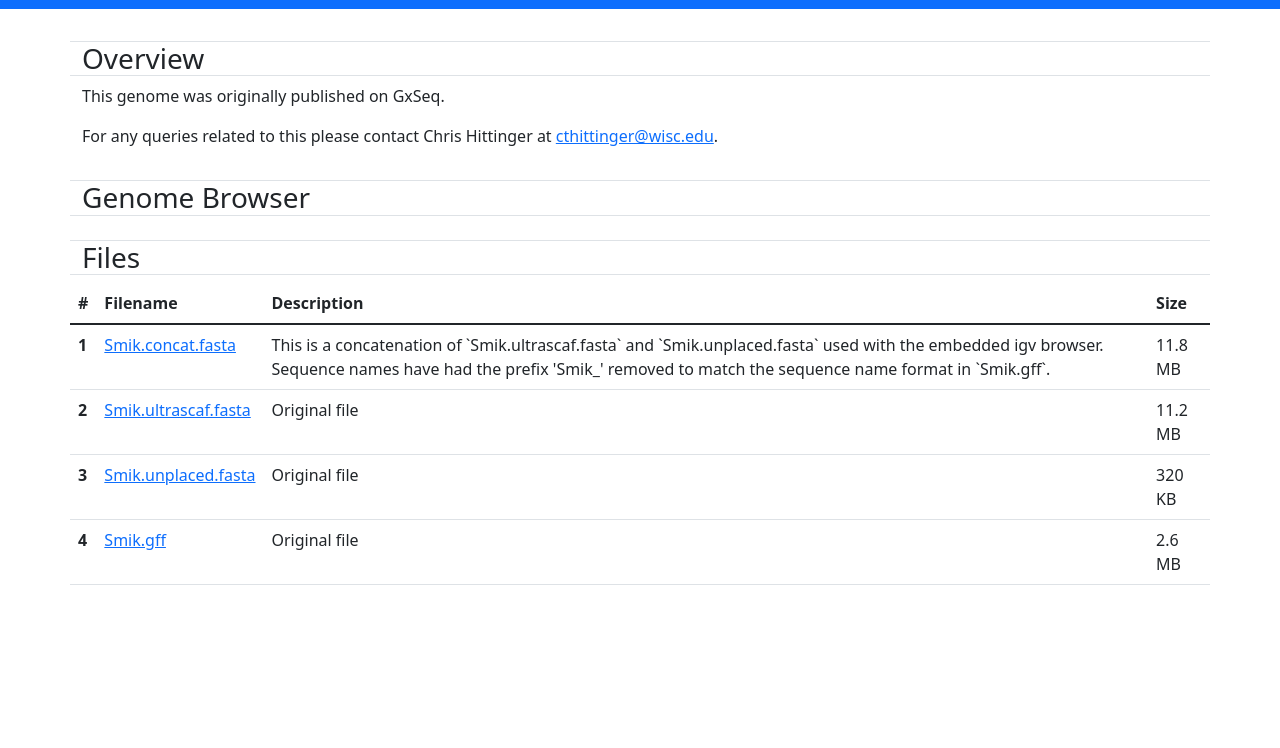
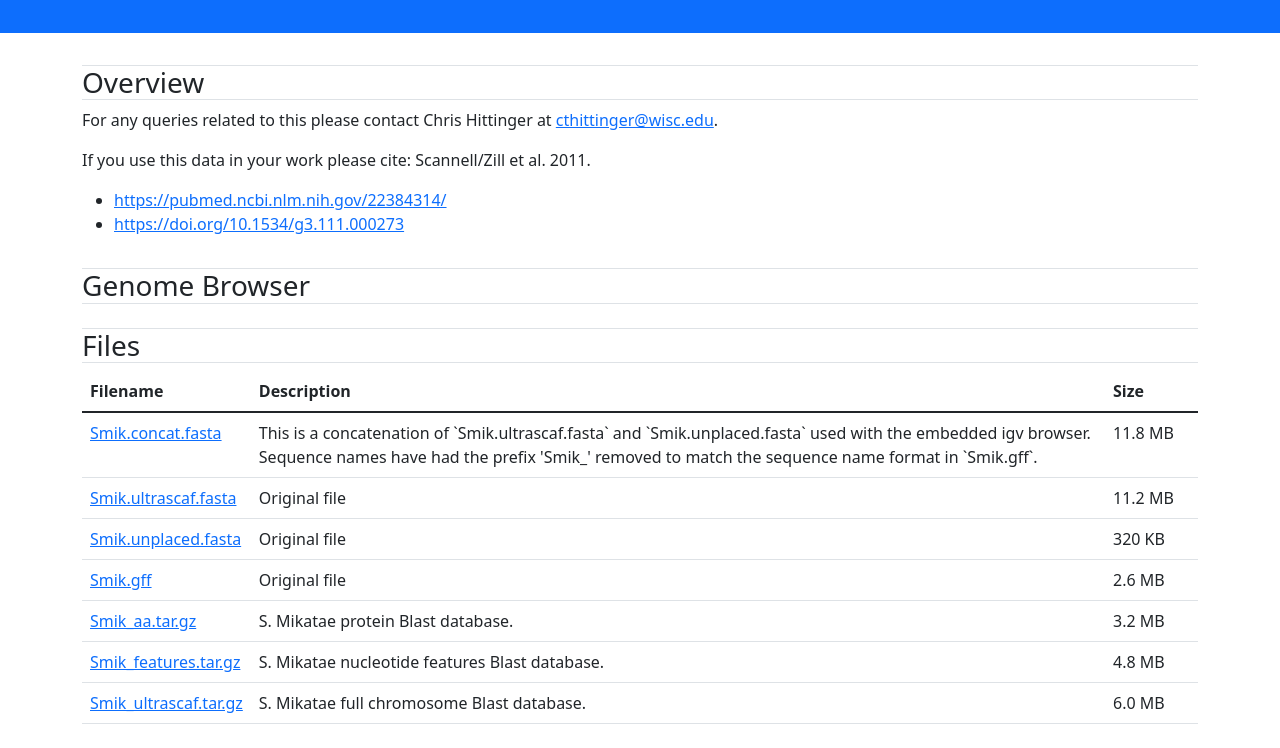
Before and after one commit to GLBRC/hittinger_s_mikatae_ifo_1815, a plain HTML site: page index.html in a window 1280 px wide. Shown: the part 201-949 px from the top of the page. Before the commit the page ends 810 px from the top, so only its background shows below. Drawn offline with nearby package versions, Linux system fonts and the light colour scheme; a script that the page names is missing.

Commit message:
Added blast databases to files list.

```diff
--- a/index.html
+++ b/index.html
@@ -4,7 +4,7 @@
     <meta name="viewport" content="width=device-width, initial-scale=1">
     <link href="https://cdn.jsdelivr.net/npm/bootstrap@5.1.3/dist/css/bootstrap.min.css" rel="stylesheet"
           integrity="sha384-1BmE4kWBq78iYhFldvKuhfTAU6auU8tT94WrHftjDbrCEXSU1oBoqyl2QvZ6jIW3" crossorigin="anonymous">
-    <title>S. mikatae ( IFO 1815 )</title>
+    <title>S. mikatae ( IFO 1815 )</title>>
   </head>
   <body>
     <!-- Header banner -->
@@ -12,7 +12,7 @@
       <div class="row py-3">
         <div class="col-12 text-center">
           <h1 class="display-1 fw-bold text-white mb-4">S. mikatae ( IFO 1815 )</h1>
-          <h3 class="fw-bold text-white mb-3">Source: Scannell and Zill (2011)</h3>
+          <h3 class="fw-bold text-white mb-3">Source: Scannell/Zill et al. 2011</h3>
         </div>
       </div>
     </div>
@@ -20,66 +20,93 @@
     <!-- Content -->
     <div class="container py-2">
       <div class="row">
+        <div class="col">
           <h3 class="border-top border-bottom">Overview</h3>
         </div>
+      </div>
       <div class="row">
-        <p>This genome was originally published on GxSeq.</p>
+        <div class="col">
           <p>For any queries related to this please contact Chris Hittinger at <a href="mailto:cthittinger@wisc.edu">cthittinger@wisc.edu</a>.
           </p>
+          <p>If you use this data in your work please cite: Scannell/Zill et al. 2011.</p>
+          <ul>
+            <li><a href="https://pubmed.ncbi.nlm.nih.gov/22384314/">https://pubmed.ncbi.nlm.nih.gov/22384314/</a></li>
+            <li><a href="https://doi.org/10.1534/g3.111.000273">https://doi.org/10.1534/g3.111.000273</a></li>
+          </ul>
+        </div>
       </div>
     </div>
     <div class="container py-2">
       <div class="row">
+        <div class="col">
           <h3 class="border-top border-bottom">Genome Browser</h3>
         </div>
+      </div>
       <div class="row">
+        <div class="col">
           <div id="genome-browser"></div>
+        </div>
       </div>
     </div>
     <div class="container py-2">
       <div class="row">
+        <div class="col">
           <h3 class="border-top border-bottom">Files</h3>
         </div>
+      </div>
       <div class="row">
+        <div class="col">
           <table class="table">
             <thead>
               <tr>
-              <th scope="col">#</th>
-              <th scope="col">Filename</th>
-              <th scope="col">Description</th>
-              <th scope="col">Size</th>
+                <th class="col-auto" scope="col">Filename</th>
+                <th class="col-auto" scope="col">Description</th>
+                <th class="col-1" scope="col">Size</th>
               </tr>
             </thead>
             <tbody>
               <tr>
-              <th scope="row">1</th>
                 <td><a href="genome/Smik.concat.fasta">Smik.concat.fasta</a></td>
-              <td>This is a concatenation of `Smik.ultrascaf.fasta` and `Smik.unplaced.fasta` used with the embedded igv
+                <td>This is a concatenation of `Smik.ultrascaf.fasta` and `Smik.unplaced.fasta` used with the embedded
+                  igv
                   browser. Sequence names have had the prefix 'Smik_' removed to match the sequence name format in
                   `Smik.gff`.
                 </td>
                 <td>11.8 MB</td>
               </tr>
               <tr>
-              <th scope="row">2</th>
                 <td><a href="genome/Smik.ultrascaf.fasta">Smik.ultrascaf.fasta</a></td>
                 <td>Original file</td>
                 <td>11.2 MB</td>
               </tr>
               <tr>
-              <th scope="row">3</th>
                 <td><a href="genome/Smik.unplaced.fasta">Smik.unplaced.fasta</a></td>
                 <td>Original file</td>
                 <td>320 KB</td>
               </tr>
               <tr>
-              <th scope="row">4</th>
                 <td><a href="genome/Smik.gff">Smik.gff</a></td>
                 <td>Original file</td>
                 <td>2.6 MB</td>
               </tr>
+              <tr>
+                <td><a href="genome/Smik_aa.tar.gz">Smik_aa.tar.gz</a></td>
+                <td>S. Mikatae protein Blast database.</td>
+                <td>3.2 MB</td>
+              </tr>
+              <tr>
+                <td><a href="genome/Smik_features.tar.gz">Smik_features.tar.gz</a></td>
+                <td>S. Mikatae nucleotide features Blast database.</td>
+                <td>4.8 MB</td>
+              </tr>
+              <tr>
+                <td><a href="genome/Smik_ultrascaf.tar.gz">Smik_ultrascaf.tar.gz</a></td>
+                <td>S. Mikatae full chromosome Blast database.</td>
+                <td>6.0 MB</td>
+              </tr>
             </tbody>
           </table>
+        </div>
       </div>
     </div>
 
```
Also changed, not shown: 3 other files. Lines whose indentation alone changed are shown as unchanged.
